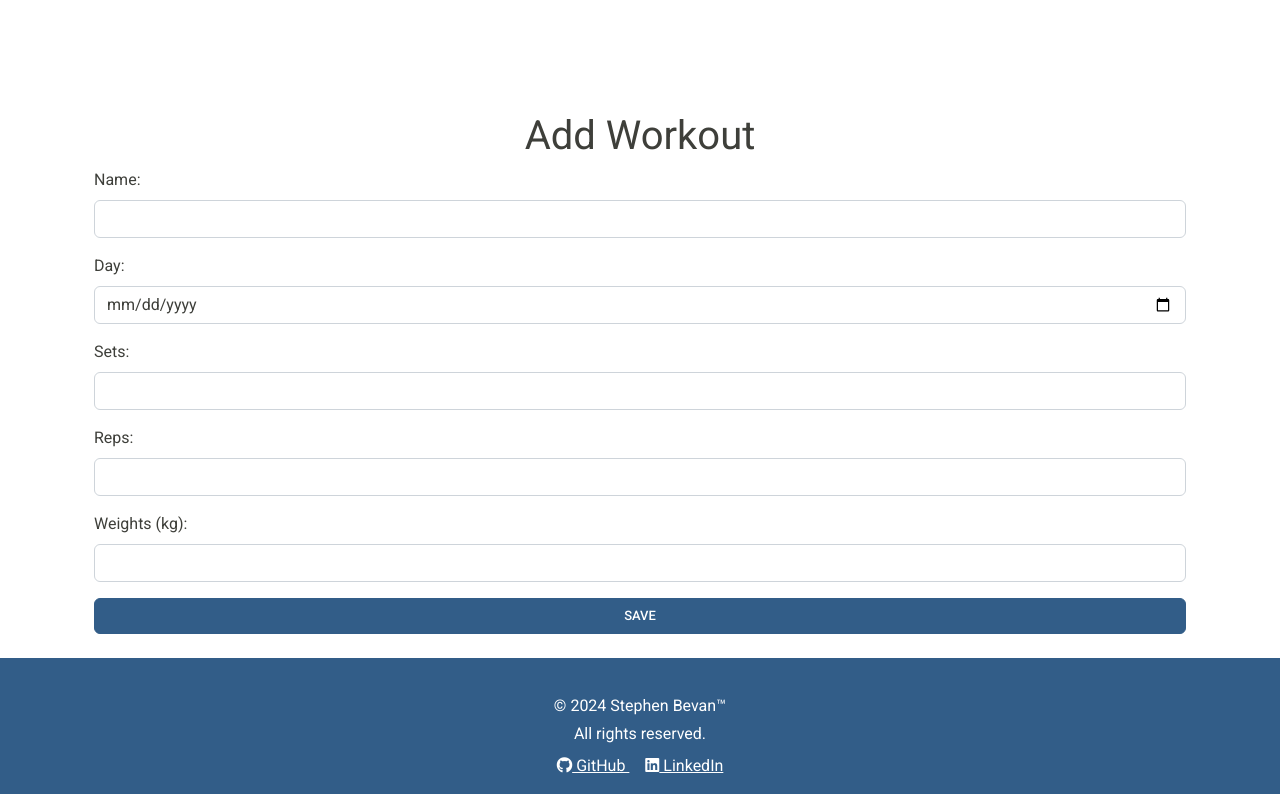
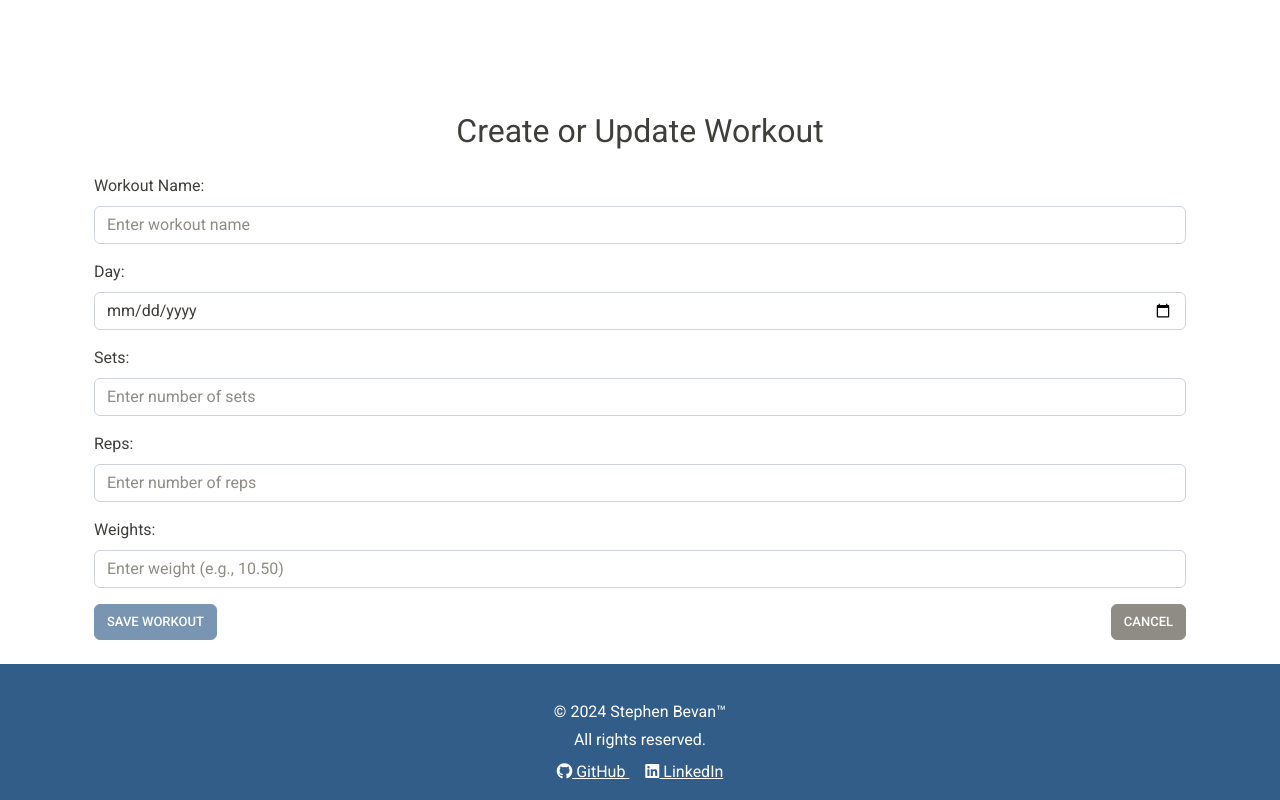
Before and after one commit to Stephen-Bevan/bevanhealthandfitness-, a Django app: page /workouts/new/ in a window 1280 px wide. Shown: the part 56-856 px from the top of the page. Run offline with Django 4.2, Linux system fonts and the light colour scheme; the visitor is signed in with stand-in values (Sample User, id 1).

Commit message:
added django messages and error handling on the form

```diff
--- a/static/js/app.js
+++ b/static/js/app.js
@@ -0,0 +1,67 @@
+function validateForm() {
+    const nameInput = document.getElementById("name");
+    const dateInput = document.getElementById("day");
+    const setsInput = document.getElementById("sets");
+    const repsInput = document.getElementById("reps");
+    const weightsInput = document.getElementById("weights");
+    const saveButton = document.getElementById("save-button");
+
+    let isValid = true;
+
+    // Workout Name validation
+    if (nameInput.value.trim() === "") {
+        document.getElementById("name-error").style.display = "block";
+        nameInput.classList.add("is-invalid");
+        isValid = false;
+    } else {
+        document.getElementById("name-error").style.display = "none";
+        nameInput.classList.remove("is-invalid");
+    }
+
+    // Day validation
+    const enteredDate = new Date(dateInput.value);
+    const isValidDate = !isNaN(enteredDate.getTime());
+    const isReasonableYear = enteredDate.getFullYear() >= 1900 && enteredDate.getFullYear() <= 2100;
+
+    if (!isValidDate || !isReasonableYear) {
+        document.getElementById("date-error").style.display = "block";
+        dateInput.classList.add("is-invalid");
+        isValid = false;
+    } else {
+        document.getElementById("date-error").style.display = "none";
+        dateInput.classList.remove("is-invalid");
+    }
+
+    // Sets validation
+    if (setsInput.value < 1 || isNaN(setsInput.value)) {
+        document.getElementById("sets-error").style.display = "block";
+        setsInput.classList.add("is-invalid");
+        isValid = false;
+    } else {
+        document.getElementById("sets-error").style.display = "none";
+        setsInput.classList.remove("is-invalid");
+    }
+
+    // Reps validation
+    if (repsInput.value < 1 || isNaN(repsInput.value)) {
+        document.getElementById("reps-error").style.display = "block";
+        repsInput.classList.add("is-invalid");
+        isValid = false;
+    } else {
+        document.getElementById("reps-error").style.display = "none";
+        repsInput.classList.remove("is-invalid");
+    }
+
+    // Weights validation
+    if (weightsInput.value < 0 || isNaN(weightsInput.value) || weightsInput.value > 999.99) {
+        document.getElementById("weights-error").style.display = "block";
+        weightsInput.classList.add("is-invalid");
+        isValid = false;
+    } else {
+        document.getElementById("weights-error").style.display = "none";
+        weightsInput.classList.remove("is-invalid");
+    }
+
+    // Enable/disable the Save button
+    saveButton.disabled = !isValid;
+}
--- a/templates/base.html
+++ b/templates/base.html
@@ -30,6 +30,16 @@
 
         {% include 'navbar.html' %}
 
+         <!-- Messages -->
+         {% if messages %}
+         <div class="alerts-container">
+             <ul>
+                 {% for message in messages %}
+                     <li class="alert alert-{{ message.tags }}">{{ message }}</li>
+                 {% endfor %}
+             </ul>
+         </div>
+         {% endif %}
 
 
         <div class="container">
@@ -50,6 +60,8 @@
 
         </div>
 
+        {% include 'footer.html' %}
+
         <script src="{% static 'js/app.js' %}"></script>
 
 
@@ -60,6 +72,5 @@
 
     </body>
 
-   {% include 'footer.html' %}
 
 </html>
--- a/templates/footer.html
+++ b/templates/footer.html
@@ -4,7 +4,7 @@
       <p class="mb-2">All rights reserved.</p>
       <div>
         <a
-          href="#"
+          href="https://github.com/Stephen-Bevan"
           target="_blank"
           class="text-white me-3"
           aria-label="GitHub"
@@ -12,7 +12,7 @@
           <i class="fab fa-github"></i> GitHub
         </a>
         <a
-          href="#"
+          href="https://www.linkedin.com/in/stephen-bevan-461ba5216/"
           target="_blank"
           class="text-white"
           aria-label="LinkedIn"
--- a/templates/workout_form.html
+++ b/templates/workout_form.html
@@ -1,51 +1,107 @@
 {% extends 'base.html' %}
 
 {% block content %}
+<div class="container mt-5">
+    <h2 class="text-center mb-4">Create or Update Workout</h2>
+    <form method="POST" action="" class="needs-validation" novalidate>
+        {% csrf_token %}
+        <!-- Workout Name -->
+        <div class="mb-3">
+            <label for="name" class="form-label">Workout Name:</label>
+            <input
+                type="text"
+                id="name"
+                name="name"
+                class="form-control"
+                placeholder="Enter workout name"
+                value="{{ workout.name|default:'' }}"
+                required
+                oninput="validateForm()"
+            >
+            <div id="name-error" class="text-danger" style="display: none;">Please enter a workout name.</div>
+        </div>
 
-
-
-<div class="container mt-5">
-    <h1 class="text-center">{% if workout %}Edit{% else %}Add{% endif %} Workout</h1>
-    <form method="post" class="needs-validation" novalidate>
-        {% csrf_token %}
-        <div class="mb-3">
-            <label for="name" class="form-label">Name:</label>
-            <input type="text" id="name" name="name" class="form-control" value="{{ workout.name|default:'' }}" required>
-            <div class="invalid-feedback">
-                Please provide a name for the workout.
-            </div>
-        </div>
+        <!-- Day -->
         <div class="mb-3">
             <label for="day" class="form-label">Day:</label>
-            <input type="date" id="day" name="day" class="form-control" value="{{ workout.day|default:'' }}" required>
-            <div class="invalid-feedback">
-                Please select a date.
-            </div>
+            <input
+                type="date"
+                id="day"
+                name="day"
+                class="form-control"
+                value="{{ workout.day|default:'' }}"
+                required
+                oninput="validateForm()"
+            >
+            <div id="date-error" class="text-danger" style="display: none;">Invalid date. Please enter a valid date in YYYY-MM-DD format.</div>
         </div>
+
+        <!-- Sets -->
         <div class="mb-3">
             <label for="sets" class="form-label">Sets:</label>
-            <input type="number" id="sets" name="sets" class="form-control" value="{{ workout.sets|default:'' }}" required>
-            <div class="invalid-feedback">
-                Please enter the number of sets.
-            </div>
+            <input
+                type="number"
+                id="sets"
+                name="sets"
+                class="form-control"
+                placeholder="Enter number of sets"
+                value="{{ workout.sets|default:'' }}"
+                min="1"
+                required
+                oninput="validateForm()"
+            >
+            <div id="sets-error" class="text-danger" style="display: none;">Please enter a valid number of sets.</div>
         </div>
+
+        <!-- Reps -->
         <div class="mb-3">
             <label for="reps" class="form-label">Reps:</label>
-            <input type="number" id="reps" name="reps" class="form-control" value="{{ workout.reps|default:'' }}" required>
-            <div class="invalid-feedback">
-                Please enter the number of reps.
+            <input
+                type="number"
+                id="reps"
+                name="reps"
+                class="form-control"
+                placeholder="Enter number of reps"
+                value="{{ workout.reps|default:'' }}"
+                min="1"
+                required
+                oninput="validateForm()"
+            >
+            <div id="reps-error" class="text-danger" style="display: none;">Please enter a valid number of reps.</div>
+        </div>
+
+        <!-- Weights -->
+        <div class="mb-3">
+            <label for="weights" class="form-label">Weights:</label>
+            <input
+                type="number"
+                step="0.01"
+                id="weights"
+                name="weights"
+                class="form-control"
+                placeholder="Enter weight (e.g., 10.50)"
+                value="{{ workout.weights|default:'' }}"
+                min="0"
+                max="999.99"
+                required
+                oninput="validateForm()"
+            >
+            <div id="weights-error" class="text-danger" style="display: none;">Please enter a valid weight (up to 5 digits, with 2 decimal places).</div>
+        </div>
+
+        <!-- Error Message (if any) -->
+        {% if error %}
+            <div class="alert alert-danger" role="alert">
+                {{ error }}
             </div>
+        {% endif %}
+
+        <!-- Submit and Cancel Buttons -->
+        <div class="d-flex justify-content-between">
+            <button type="submit" id="save-button" class="btn btn-primary" disabled>Save Workout</button>
+            <a href="{% url 'workout-list' %}" class="btn btn-secondary">Cancel</a>
         </div>
-        <div class="mb-3">
-            <label for="weights" class="form-label">Weights (kg):</label>
-            <input type="number" step="0.01" id="weights" name="weights" class="form-control" value="{{ workout.weights|default:'' }}" required>
-            <div class="invalid-feedback">
-                Please provide the weight in kilograms.
-            </div>
-        </div>
-        <button type="submit" class="btn btn-primary w-100">Save</button>
     </form>
 </div>
 
-
 {% endblock %}
--- a/workout/views.py
+++ b/workout/views.py
@@ -1,6 +1,6 @@
 from django.shortcuts import render, redirect, get_object_or_404
+from django.contrib import messages
 from .form import UserCreationForm, LoginForm
-from django.views import generic, View
 from django.views.generic import TemplateView, ListView
 from django.contrib.auth import logout, login, authenticate
 from django.contrib.auth.mixins import LoginRequiredMixin
@@ -10,7 +10,7 @@ from .models import Exercise
 # Home page view
 class HomePage(TemplateView):
     """
-    Displays home page.
+    Displays the home page.
     """
     template_name = 'index.html'
 
@@ -18,7 +18,7 @@ class HomePage(TemplateView):
 # Register a user
 def register(request):
     """
-    Handles user registration.
+    Handles user registration and displays feedback messages.
     """
     form = UserCreationForm()
 
@@ -26,7 +26,10 @@ def register(request):
         form = UserCreationForm(request.POST)
         if form.is_valid():
             form.save()
-            return redirect('home')  # Redirect to home page after registration
+            messages.success(request, "Registration successful! You can now log in.")
+            return redirect('home')
+        else:
+            messages.error(request, "There was an error with your registration. Please try again.")
 
     context = {'form': form}
     return render(request, 'register.html', context)
@@ -35,7 +38,7 @@ def register(request):
 # Login a user
 def my_login(request):
     """
-    Handles user login.
+    Handles user login and provides feedback messages.
     """
     form = LoginForm()
 
@@ -48,7 +51,12 @@ def my_login(request):
 
             if user is not None:
                 login(request, user)
-                return redirect('home')  # Redirect to home page after login
+                messages.success(request, f"Welcome back, {user.username}!")
+                return redirect('home')
+            else:
+                messages.error(request, "Invalid username or password. Please try again.")
+        else:
+            messages.error(request, "There was an error with your login. Please check your details.")
 
     context = {'form': form}
     return render(request, 'my-login.html', context)
@@ -66,9 +74,10 @@ def myworkouts(request):
 # User logout
 def user_logout(request):
     """
-    Logs out the user.
+    Logs out the user and displays a feedback message.
     """
     logout(request)
+    messages.info(request, "You have been logged out. See you next time!")
     return redirect('home')
 
 
@@ -86,26 +95,43 @@ def workout_list(request):
 @login_required
 def workout_create(request):
     """
-    Handles creating a new workout.
+    Handles creating a new workout with error handling and feedback messages.
     """
     if request.method == 'POST':
-        # Fetch data from the form
-        name = request.POST.get('name')
-        day = request.POST.get('day')
-        sets = request.POST.get('sets')
-        reps = request.POST.get('reps')
-        weights = request.POST.get('weights')
+        # Extract workout details from POST request
+        name = request.POST.get('name', '').strip()
+        day = request.POST.get('day', '').strip()
+        sets = request.POST.get('sets', '').strip()
+        reps = request.POST.get('reps', '').strip()
+        weights = request.POST.get('weights', '').strip()
 
-        # Create a new workout and associate it with the logged-in user
-        Exercise.objects.create(
-            user=request.user,
-            name=name,
-            day=day,
-            sets=sets,
-            reps=reps,
-            weights=weights
-        )
-        return redirect('workout-list')
+        # Validation for empty fields
+        if not all([name, day, sets, reps, weights]):
+            messages.error(request, "All fields are required. Please fill in all fields.")
+            return render(request, 'workout_form.html', {'error': "All fields are required."})
+
+        try:
+            # Validate numeric inputs
+            sets = int(sets)
+            reps = int(reps)
+            weights = float(weights)
+
+            if sets <= 0 or reps <= 0 or weights < 0:
+                raise ValueError("Invalid input values.")
+
+            # Save the workout to the database
+            Exercise.objects.create(
+                user=request.user,
+                name=name,
+                day=day,
+                sets=sets,
+                reps=reps,
+                weights=weights
+            )
+            messages.success(request, "Workout created successfully!")
+            return redirect('workout-list')
+        except ValueError:
+            messages.error(request, "Invalid input for sets, reps, or weights. Please ensure they are positive numbers.")
 
     return render(request, 'workout_form.html')
 
@@ -114,18 +140,18 @@ def workout_create(request):
 @login_required
 def workout_update(request, pk):
     """
-    Handles updating an existing workout.
+    Handles updating an existing workout and provides feedback messages.
     """
     workout = get_object_or_404(Exercise, pk=pk, user=request.user)
 
     if request.method == 'POST':
-        # Update workout fields
         workout.name = request.POST.get('name')
         workout.day = request.POST.get('day')
         workout.sets = request.POST.get('sets')
         workout.reps = request.POST.get('reps')
         workout.weights = request.POST.get('weights')
         workout.save()
+        messages.success(request, "Workout updated successfully!")
         return redirect('workout-list')
 
     return render(request, 'workout_form.html', {'workout': workout})
@@ -135,23 +161,26 @@ def workout_update(request, pk):
 @login_required
 def workout_delete(request, pk):
     """
-    Handles deleting an existing workout.
+    Handles deleting an existing workout and provides feedback messages.
     """
     workout = get_object_or_404(Exercise, pk=pk, user=request.user)
 
     if request.method == 'POST':
-        # Delete the workout
         workout.delete()
+        messages.success(request, "Workout deleted successfully!")
         return redirect('workout-list')
 
     return render(request, 'workout_confirm_delete.html', {'workout': workout})
 
-# genric veiw test
 
+# Generic view test
 class ExerciseListView(LoginRequiredMixin, ListView):
+    """
+    Generic view to display a paginated list of workouts with search and sorting functionality.
+    """
     model = Exercise
-    template_name = 'workout_list.html'  # Specify your template name
-    context_object_name = 'workout_genric'  # Name for the list in the template (optional)
+    template_name = 'workout_list.html'
+    context_object_name = 'workout_genric'
     login_url = 'my-login'
     paginate_by = 10
 
@@ -163,11 +192,9 @@ class ExerciseListView(LoginRequiredMixin, ListView):
         query = self.request.GET.get('q')  # Get search query
         sort = self.request.GET.get('sort', 'name')  # Default sort by name
 
-        # Apply search filter
         if query:
             queryset = queryset.filter(name__icontains=query)
 
-        # Apply sorting
         if sort in ['name', 'day', 'sets', 'reps', 'weights']:
             queryset = queryset.order_by(sort)
 
@@ -175,14 +202,10 @@ class ExerciseListView(LoginRequiredMixin, ListView):
 
     def get_context_data(self, **kwargs):
         """
-        Add additional context for the template.
+        Add additional context for the template, including total workouts count.
         """
         context = super().get_context_data(**kwargs)
-
-        # Calculate total workouts for the logged-in user (ignores pagination)
         total_workouts = Exercise.objects.filter(user=self.request.user).count()
-
-        context['title'] = f"{self.request.user.username}'s Workout List"  # Dynamic title
-        context['total_workouts'] = total_workouts  # Add total workouts count
-
+        context['title'] = f"{self.request.user.username}'s Workout List"
+        context['total_workouts'] = total_workouts
         return context
```
Also changed, not shown: templates/index.html (+8 -4 lines), templates/workout_list.html (+18 -27 lines), workout/form.py (+24 -8 lines).
